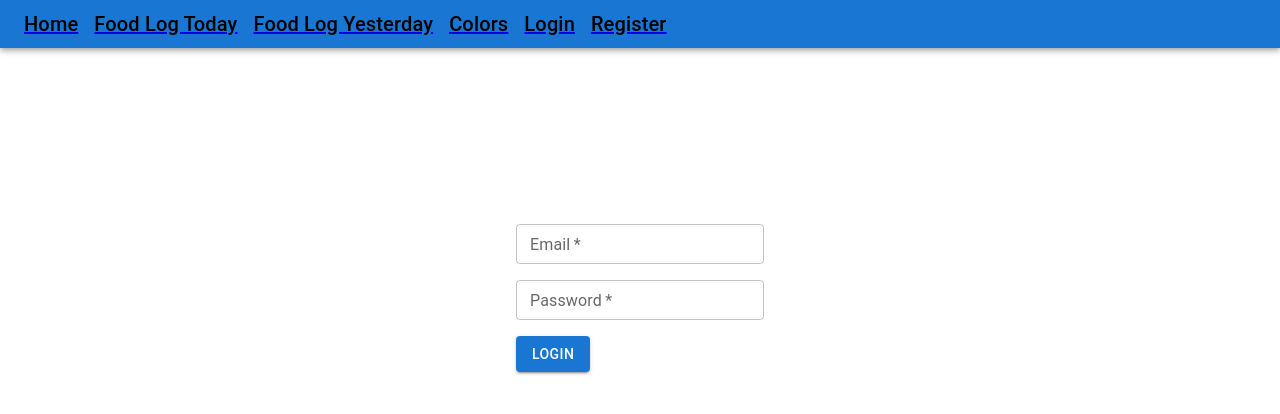
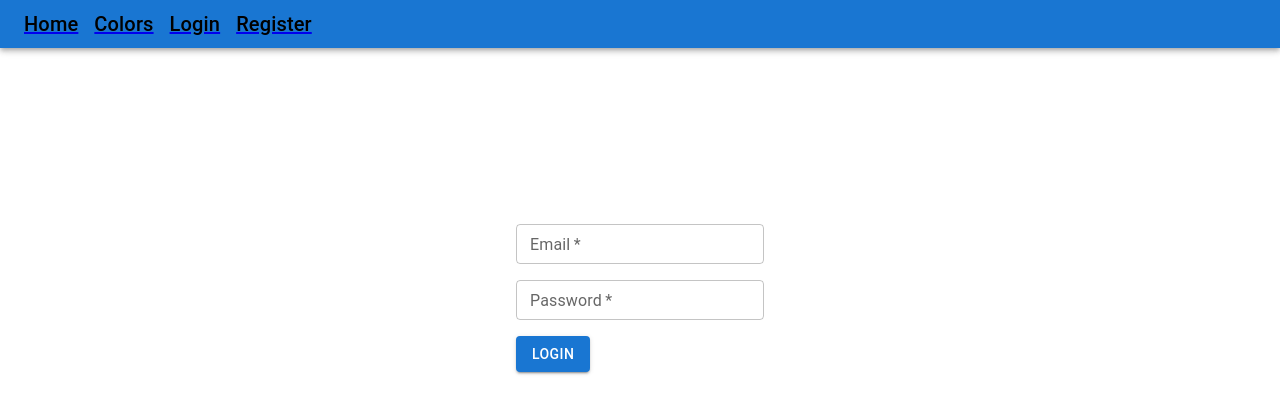
Before and after one commit to linh-vup/ga-project-4-frontend, a React (Create React App) app: page /login in a window 1280 px wide. Shown: the top 414 px of the page. Built offline with nearby package versions, Linux system fonts and the light colour scheme.

Commit message:
add logout functionality to navbar and restricted view

```diff
--- a/src/components/FoodLog.js
+++ b/src/components/FoodLog.js
@@ -14,7 +14,7 @@ export default function FoodLog() {
     foods_consumed: []
   });
 
-  const [foods, setFoods] = useState();
+  const [foods, setFoods] = useState([]);
   const [id, setId] = useState(null);
   // const [date, setDate] = useState('');
   // const [userId, setUserId] = useState();
@@ -63,16 +63,26 @@ export default function FoodLog() {
     }));
 
     console.log('USER DAY', userDay);
-
+    if (id === null) {
       API.POST(API.ENDPOINTS.createUserDay, userDay, API.getHeaders())
         .then(({ data }) => {
           setUserDay(data);
-        console.log('USER DAY DATA', data);
-        console.log('USER DAY DATA', data.id);
+          console.log('USER DAY DATA TO CREATE', data);
+          console.log('USER DAY DATA TO CREATE', data.id);
           setId(data.id);
         })
         .catch(({ message, response }) => console.error(message, response));
+    } else {
+      API.PUT(API.ENDPOINTS.singleUserDay(id), userDay, API.getHeaders())
+        .then(({ data }) => {
+          setUserDay(data);
+          console.log('USER DAY DATA TO PUT', data);
+          setFoods(data.foods_consumed);
+        })
+        .catch(({ message, response }) => console.error(message, response));
+    }
   };
+
   if (userDay === null) {
     return <p>Loading</p>;
   }
@@ -83,7 +93,9 @@ export default function FoodLog() {
       <p>Today I ate:</p>
       <ul>
         {foods?.map((food) => (
+          <li key={food.name}>
             <FoodListItem foodItem={food.name} />
+          </li>
         ))}
       </ul>
       {/* <p> logged in user ID : {userId}</p> */}
--- a/src/components/FoodLogYesterday.js
+++ b/src/components/FoodLogYesterday.js
@@ -38,7 +38,7 @@ export default function FoodLogYesterday() {
           .catch(({ message, response }) => console.error(message, response));
       })
       .catch(({ message, response }) => console.error(message, response));
-  }, []);
+  }, [userDayId, yesterday, userId]);
 
   // useEffect(() => {
   //   API.GET(API.ENDPOINTS.singleUserDay(userDayId))
--- a/src/components/Logout.js
+++ b/src/components/Logout.js
@@ -0,0 +1,3 @@
+export default function Logout() {
+  return <p>Not sure if needed</p>;
+}
--- a/src/components/Navbar.js
+++ b/src/components/Navbar.js
@@ -1,7 +1,18 @@
 import { AppBar, Box, Toolbar, Typography } from '@mui/material';
-import { Link } from 'react-router-dom';
+import { useNavigate, Link } from 'react-router-dom';
+import { useAuthenticated } from '../hook/useAuthenticated';
+import { AUTH } from '../lib/auth';
 
 export default function Navbar() {
+  const navigate = useNavigate();
+  const [isLoggedIn, setIsLoggedIn] = useAuthenticated();
+
+  const logout = () => {
+    AUTH.logout();
+    setIsLoggedIn(false);
+    navigate('/');
+  };
+
   return (
     <Box sx={{ flexgrow: 1 }}>
       <AppBar position='static'>
@@ -16,6 +27,19 @@ export default function Navbar() {
               Home
             </Typography>
           </Link>
+
+          <Link to='/colors'>
+            <Typography
+              variant='h6'
+              color='inherit'
+              component='div'
+              sx={{ mr: 2, color: 'black' }}
+            >
+              Colors
+            </Typography>
+          </Link>
+          {isLoggedIn ? (
+            <>
               <Link to='/foodlog/today'>
                 <Typography
                   variant='h6'
@@ -36,16 +60,19 @@ export default function Navbar() {
                   Food Log Yesterday
                 </Typography>
               </Link>
-          <Link to='/colors'>
+              <Link to='/' onClick={logout}>
                 <Typography
                   variant='h6'
                   color='inherit'
                   component='div'
                   sx={{ mr: 2, color: 'black' }}
                 >
-              Colors
+                  Logout
                 </Typography>
               </Link>
+            </>
+          ) : (
+            <>
               <Link to='/login'>
                 <Typography
                   variant='h6'
@@ -66,6 +93,8 @@ export default function Navbar() {
                   Register
                 </Typography>
               </Link>
+            </>
+          )}
         </Toolbar>
       </AppBar>
     </Box>
--- /dev/null
+++ b/src/hook/useAuthenticated.js
@@ -0,0 +1,14 @@
+import { useState, useEffect } from 'react';
+import { useLocation } from 'react-router-dom';
+import { AUTH } from '../lib/auth';
+
+export const useAuthenticated = () => {
+  const { pathname } = useLocation();
+  const [isLoggedIn, setIsLoggedIn] = useState(false);
+
+  useEffect(() => {
+    setIsLoggedIn(AUTH.getPayload());
+  }, [pathname]);
+
+  return [isLoggedIn, setIsLoggedIn];
+};
```
Lines whose indentation alone changed are shown as unchanged.
